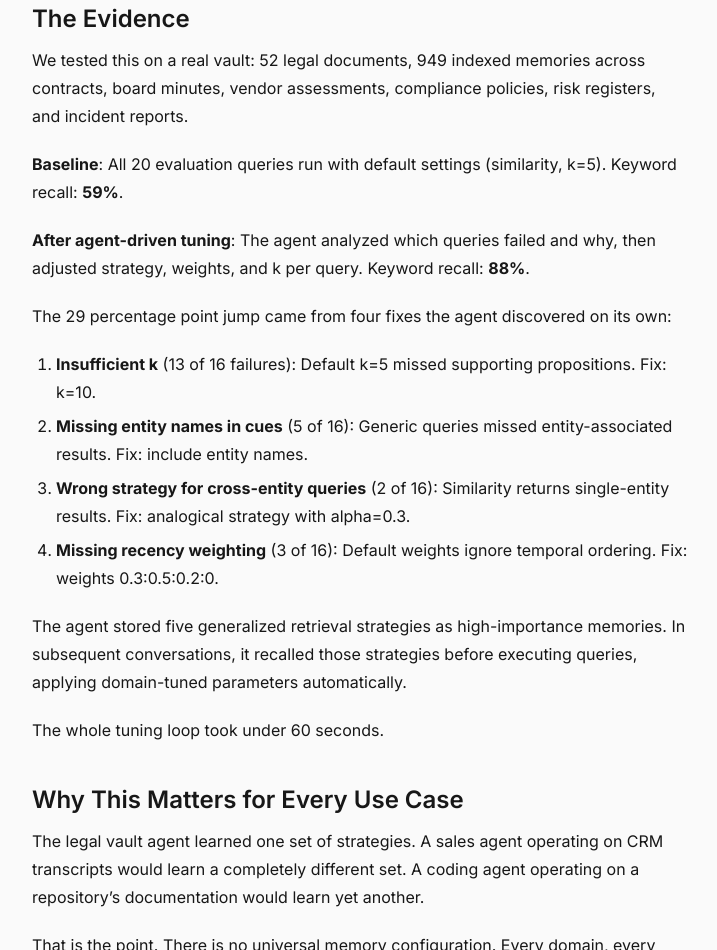
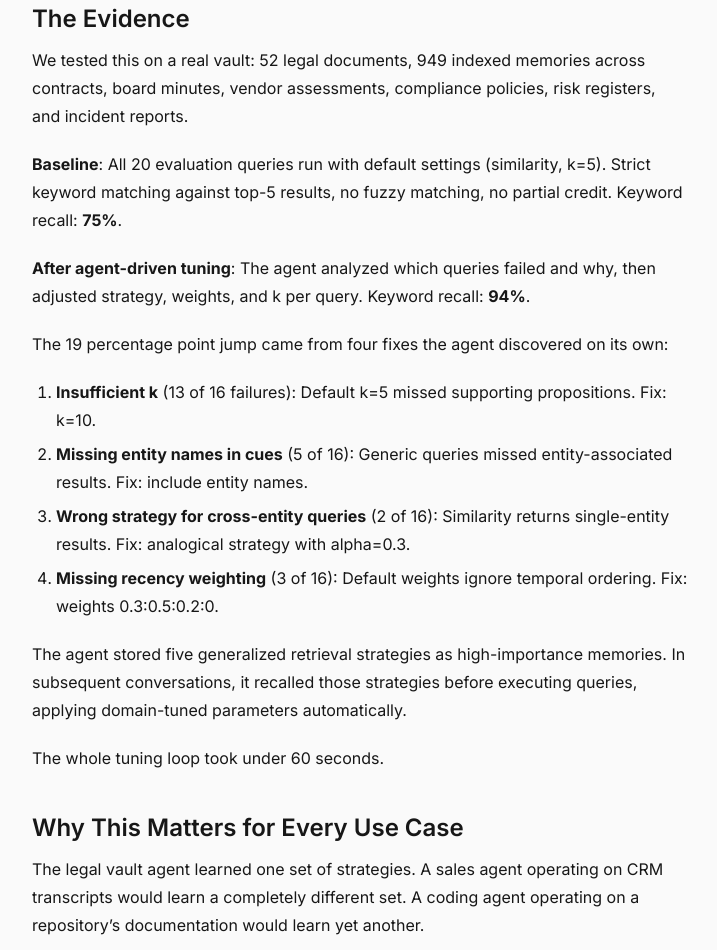
Before and after one commit to hebbs-ai/hebbs-blog, an Astro site: page /stop-building-opinionated-memory in a window 1280 px wide. Shown: the part 4003-4953 px from the top of the page, without its empty margins (240-957 px from the left). Built offline with nearby package versions, Linux system fonts and the light colour scheme; Astro itself is replaced by a stand-in of ours.

Commit message:
fix: update eval numbers to strict keyword matching (75% to 94%)
Strict keyword matching against top-5 results, no fuzzy matching,
no partial credit. Updated website landing page and blog post.

```diff
--- a/src/content/blog/stop-building-opinionated-memory.md
+++ b/src/content/blog/stop-building-opinionated-memory.md
@@ -96,11 +96,11 @@ One engine. Same memories. The agent controls how it retrieves on every single c
 
 We tested this on a real vault: 52 legal documents, 949 indexed memories across contracts, board minutes, vendor assessments, compliance policies, risk registers, and incident reports.
 
-**Baseline**: All 20 evaluation queries run with default settings (similarity, k=5). Keyword recall: **59%**.
+**Baseline**: All 20 evaluation queries run with default settings (similarity, k=5). Strict keyword matching against top-5 results, no fuzzy matching, no partial credit. Keyword recall: **75%**.
 
-**After agent-driven tuning**: The agent analyzed which queries failed and why, then adjusted strategy, weights, and k per query. Keyword recall: **88%**.
+**After agent-driven tuning**: The agent analyzed which queries failed and why, then adjusted strategy, weights, and k per query. Keyword recall: **94%**.
 
-The 29 percentage point jump came from four fixes the agent discovered on its own:
+The 19 percentage point jump came from four fixes the agent discovered on its own:
 
 1. **Insufficient k** (13 of 16 failures): Default k=5 missed supporting propositions. Fix: k=10.
 2. **Missing entity names in cues** (5 of 16): Generic queries missed entity-associated results. Fix: include entity names.
```
